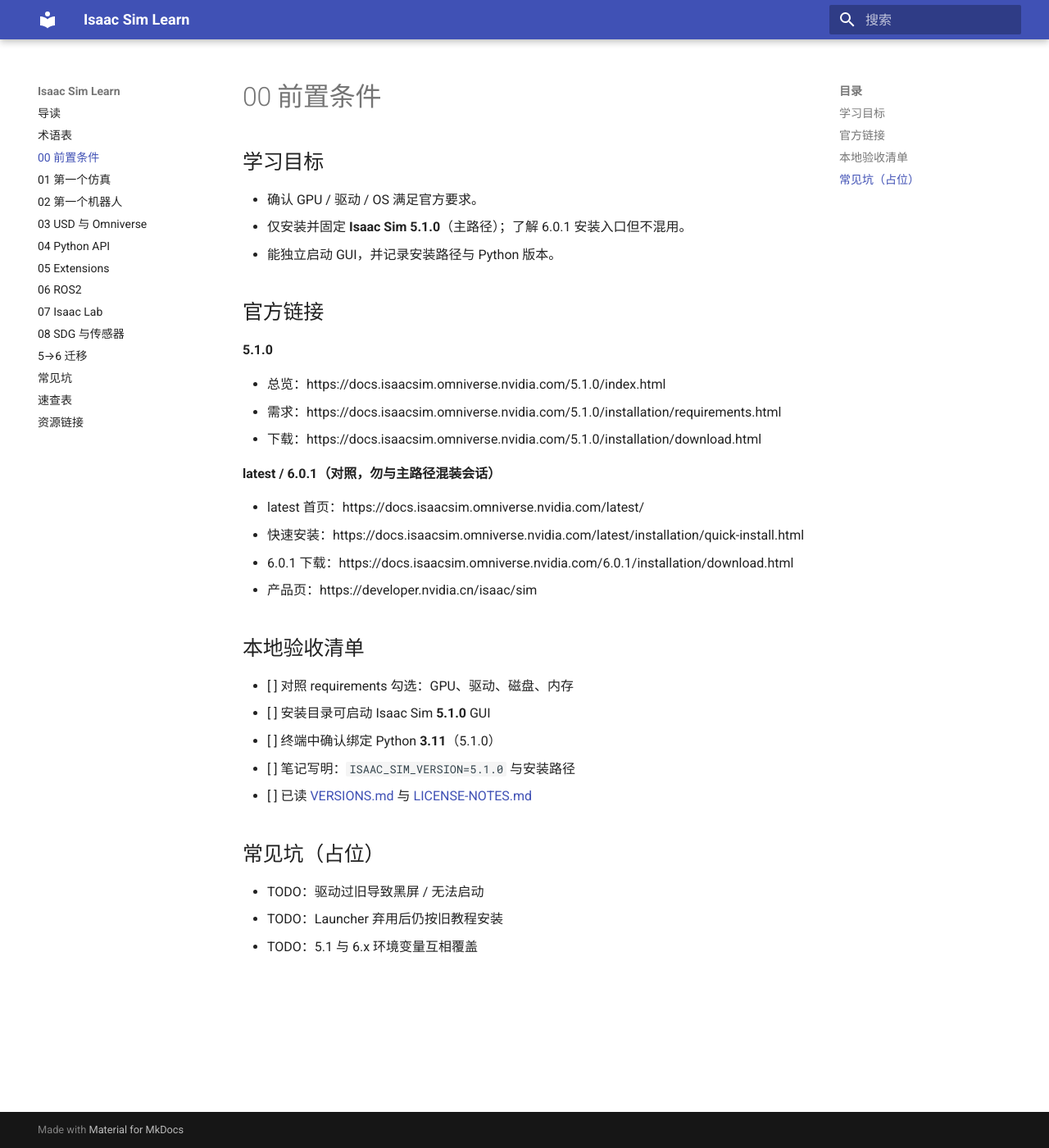
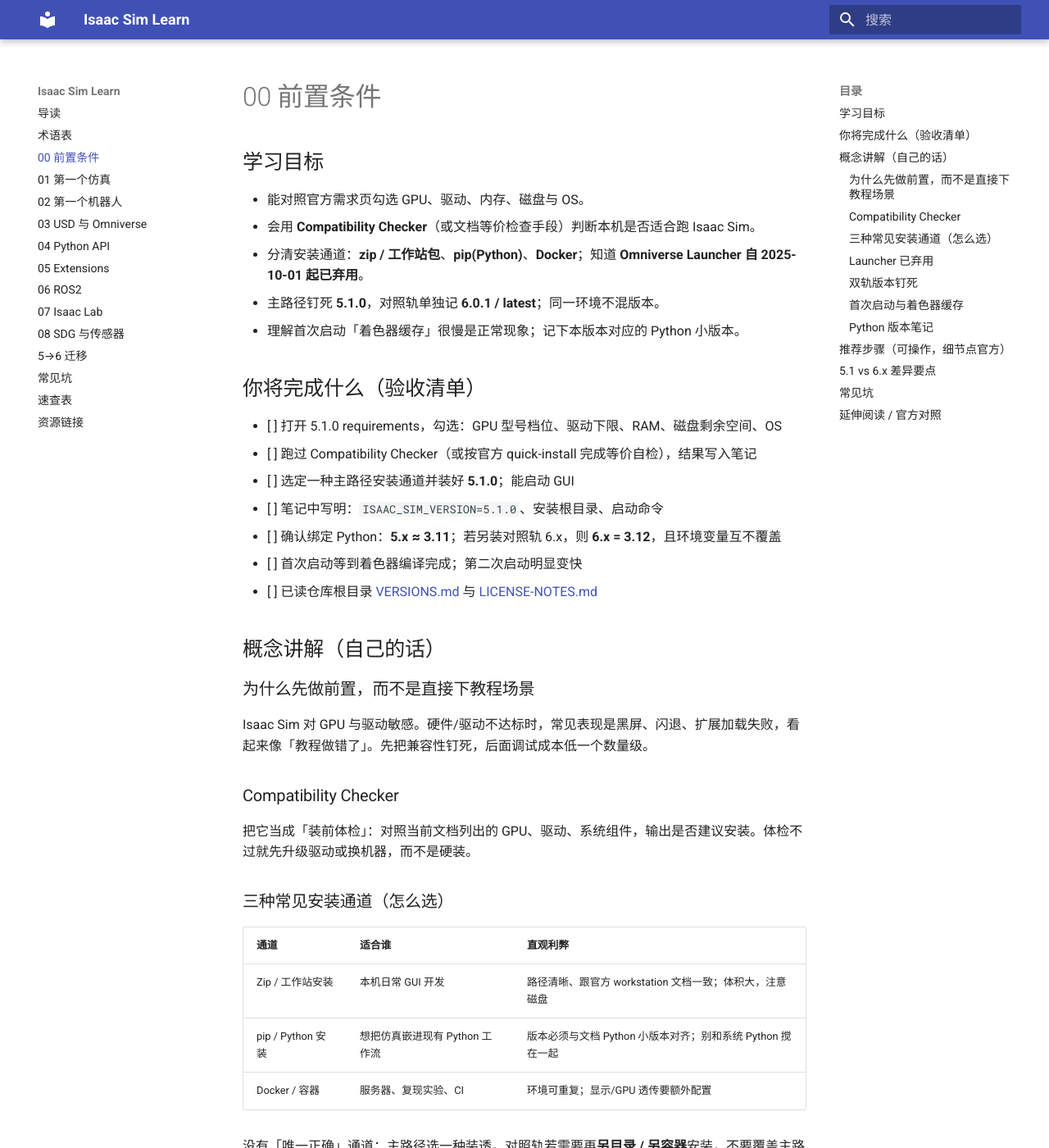
Before and after one commit to W-ChengX/isaac-sim-learn, an MkDocs documentation site: the page built from docs/00_prereqs/index.md, in a window 1280 px wide and 1400 px high. Shown: the whole window at 82% size. Built offline with MkDocs 1.6.1 and Material for MkDocs 9.7.7, drawn with Linux system fonts in a browser that asks for light colours; some of the changed text lies outside the part shown.

Commit message:
docs(00): expand prereqs — hardware, install channels, dual-track, shader cache

```diff
--- a/docs/00_prereqs/index.md
+++ b/docs/00_prereqs/index.md
@@ -2,35 +2,115 @@
 
 ## 学习目标
 
-- 确认 GPU / 驱动 / OS 满足官方要求。
-- 仅安装并固定 **Isaac Sim 5.1.0**（主路径）；了解 6.0.1 安装入口但不混用。
-- 能独立启动 GUI，并记录安装路径与 Python 版本。
+- 能对照官方需求页勾选 GPU、驱动、内存、磁盘与 OS。
+- 会用 **Compatibility Checker**（或文档等价检查手段）判断本机是否适合跑 Isaac Sim。
+- 分清安装通道：**zip / 工作站包**、**pip(Python)**、**Docker**；知道 **Omniverse Launcher 自 2025-10-01 起已弃用**。
+- 主路径钉死 **5.1.0**，对照轨单独记 **6.0.1 / latest**；同一环境不混版本。
+- 理解首次启动「着色器缓存」很慢是正常现象；记下本版本对应的 Python 小版本。
 
-## 官方链接
+## 你将完成什么（验收清单）
+
+- [ ] 打开 5.1.0 requirements，勾选：GPU 型号档位、驱动下限、RAM、磁盘剩余空间、OS
+- [ ] 跑过 Compatibility Checker（或按官方 quick-install 完成等价自检），结果写入笔记
+- [ ] 选定一种主路径安装通道并装好 **5.1.0**；能启动 GUI
+- [ ] 笔记中写明：`ISAAC_SIM_VERSION=5.1.0`、安装根目录、启动命令
+- [ ] 确认绑定 Python：**5.x ≈ 3.11**；若另装对照轨 6.x，则 **6.x = 3.12**，且环境变量互不覆盖
+- [ ] 首次启动等到着色器编译完成；第二次启动明显变快
+- [ ] 已读仓库根目录 [VERSIONS.md](../../VERSIONS.md) 与 [LICENSE-NOTES.md](../../LICENSE-NOTES.md)
+
+## 概念讲解（自己的话）
+
+### 为什么先做前置，而不是直接下教程场景
+
+Isaac Sim 对 GPU 与驱动敏感。硬件/驱动不达标时，常见表现是黑屏、闪退、扩展加载失败，看起来像「教程做错了」。先把兼容性钉死，后面调试成本低一个数量级。
+
+### Compatibility Checker
+
+把它当成「装前体检」：对照当前文档列出的 GPU、驱动、系统组件，输出是否建议安装。体检不过就先升级驱动或换机器，而不是硬装。
+
+### 三种常见安装通道（怎么选）
+
+| 通道 | 适合谁 | 直观利弊 |
+|------|--------|----------|
+| Zip / 工作站安装 | 本机日常 GUI 开发 | 路径清晰、跟官方 workstation 文档一致；体积大，注意磁盘 |
+| pip / Python 安装 | 想把仿真嵌进现有 Python 工作流 | 版本必须与文档 Python 小版本对齐；别和系统 Python 搅在一起 |
+| Docker / 容器 | 服务器、复现实验、CI | 环境可重复；显示/GPU 透传要额外配置 |
+
+没有「唯一正确」通道：主路径选一种装透，对照轨若需要再**另目录 / 另容器**安装，不要覆盖主路径。
+
+### Launcher 已弃用
+
+若你看到的中文博客仍写「先装 Omniverse Launcher 再装 Isaac」——那是旧流程。官方自 **2025-10-01** 起弃用 Launcher；请改走当前 **quick-install / download / workstation / container / python** 文档。
+
+### 双轨版本钉死
+
+- **主路径 5.1.0**：本仓库所有验收默认按它写。
+- **对照 6.0.1 / latest**：只在你主动切换时使用；读迁移指南，记录 API / 物理后端 / Python 差异。
+- 实践建议：不同版本用不同安装根目录；shell 里用显式路径启动，少用「全局污染式」的 `PATH` 永久覆盖。
+
+### 首次启动与着色器缓存
+
+第一次打开 GUI，系统会编译大量着色器，风扇狂转、界面卡住几分钟都可能正常。不要中途强杀。完成后缓存留在本机，后续启动会快很多。若每次都像「第一次」，再查磁盘权限、只读挂载或清缓存策略是否异常。
+
+### Python 版本笔记
+
+| Isaac Sim | 大致 Python | 备注 |
+|-----------|-------------|------|
+| 5.x（主路径 5.1.0） | **≈ 3.11** | 用安装自带解释器或文档指定环境 |
+| 6.x（对照） | **3.12** | 不要把 5.1 的 site-packages 指到 6.x |
+
+Standalone 脚本请用「该版本自带的 python」，而不是随手 `python3`。
+
+## 推荐步骤（可操作，细节点官方）
+
+1. 打开需求页，按表格自检硬件与驱动。
+   - 5.1.0：https://docs.isaacsim.omniverse.nvidia.com/5.1.0/installation/requirements.html
+   - 对照 6.0.0：https://docs.isaacsim.omniverse.nvidia.com/6.0.0/installation/requirements.html
+2. 阅读快速安装总览（含 Launcher 弃用后的通道说明）：
+   https://docs.isaacsim.omniverse.nvidia.com/latest/installation/quick-install.html
+3. 主路径下载与安装 **5.1.0**：
+   - 下载：https://docs.isaacsim.omniverse.nvidia.com/5.1.0/installation/download.html
+   - 工作站：https://docs.isaacsim.omniverse.nvidia.com/5.1.0/installation/install_workstation.html
+4. 若走容器或 pip，对照最新通道文档（**另环境**，勿覆盖 5.1）：
+   - 容器：https://docs.isaacsim.omniverse.nvidia.com/latest/installation/install_container.html
+   - Python/pip（6.0.1 对照）：https://docs.isaacsim.omniverse.nvidia.com/6.0.1/installation/install_python.html
+   - 6.0.1 下载：https://docs.isaacsim.omniverse.nvidia.com/6.0.1/installation/download.html
+5. 启动 GUI，完成首次着色器编译；在笔记写下版本与路径。
+6. 确认 Python 小版本与启动器来自同一安装树。
+
+## 5.1 vs 6.x 差异要点
+
+- 安装入口与包布局随大版本调整；不要把 5.1 教程里的路径原样套到 6.x。
+- Python：**5.x ≈ 3.11**，**6.x = 3.12**。
+- 6.x 有独立迁移指南，对照轨必读：
+  https://docs.isaacsim.omniverse.nvidia.com/latest/migration_guides/isaac_sim_6_0/index.html
+- 物理后端与扩展命名在 6.x 文档中变化更多（例如 Newton 相关叙述）；主路径验收仍以 5.1.0 为准。
+
+## 常见坑
+
+- **驱动过旧**：能装不能稳跑，或黑屏；先满足 requirements 再排教程问题。
+- **仍按 Launcher 旧博文安装**：流程失败或装到过期组件；改看 quick-install。
+- **5.1 与 6.x 环境变量互相覆盖**：同一终端里 `python` / 扩展路径指向错误版本。
+- **磁盘不够**：安装体积 + 着色器缓存 + 本地资产，预留远大于「安装包标称大小」。
+- **用系统 Python 硬装依赖**：版本错位后 import 成功但运行期崩溃，极难查。
+- **把官方 Assets / 安装器提交进 Git**：违反本仓库 no-assets 政策与 NVIDIA 许可约束。
+
+## 延伸阅读 / 官方对照
 
 **5.1.0**
 
-- 总览：https://docs.isaacsim.omniverse.nvidia.com/5.1.0/index.html
+- 首页：https://docs.isaacsim.omniverse.nvidia.com/5.1.0/index.html
 - 需求：https://docs.isaacsim.omniverse.nvidia.com/5.1.0/installation/requirements.html
 - 下载：https://docs.isaacsim.omniverse.nvidia.com/5.1.0/installation/download.html
+- 工作站安装：https://docs.isaacsim.omniverse.nvidia.com/5.1.0/installation/install_workstation.html
 
-**latest / 6.0.1（对照，勿与主路径混装会话）**
+**latest / 6.0.x**
 
 - latest 首页：https://docs.isaacsim.omniverse.nvidia.com/latest/
-- 快速安装：https://docs.isaacsim.omniverse.nvidia.com/latest/installation/quick-install.html
-- 6.0.1 下载：https://docs.isaacsim.omniverse.nvidia.com/6.0.1/installation/download.html
-- 产品页：https://developer.nvidia.cn/isaac/sim
-
-## 本地验收清单
-
-- [ ] 对照 requirements 勾选：GPU、驱动、磁盘、内存
-- [ ] 安装目录可启动 Isaac Sim **5.1.0** GUI
-- [ ] 终端中确认绑定 Python **3.11**（5.1.0）
-- [ ] 笔记写明：`ISAAC_SIM_VERSION=5.1.0` 与安装路径
-- [ ] 已读 [VERSIONS.md](../../VERSIONS.md) 与 [LICENSE-NOTES.md](../../LICENSE-NOTES.md)
-
-## 常见坑（占位）
-
-- TODO：驱动过旧导致黑屏 / 无法启动
-- TODO：Launcher 弃用后仍按旧教程安装
-- TODO：5.1 与 6.x 环境变量互相覆盖
+- Quick Install：https://docs.isaacsim.omniverse.nvidia.com/latest/installation/quick-install.html
+- 需求 6.0.0：https://docs.isaacsim.omniverse.nvidia.com/6.0.0/installation/requirements.html
+- 下载 6.0.1：https://docs.isaacsim.omniverse.nvidia.com/6.0.1/installation/download.html
+- 容器：https://docs.isaacsim.omniverse.nvidia.com/latest/installation/install_container.html
+- Python 安装 6.0.1：https://docs.isaacsim.omniverse.nvidia.com/6.0.1/installation/install_python.html
+- 迁移：https://docs.isaacsim.omniverse.nvidia.com/latest/migration_guides/isaac_sim_6_0/index.html
+- License FAQ：https://docs.isaacsim.omniverse.nvidia.com/latest/common/license-faq.html
```
